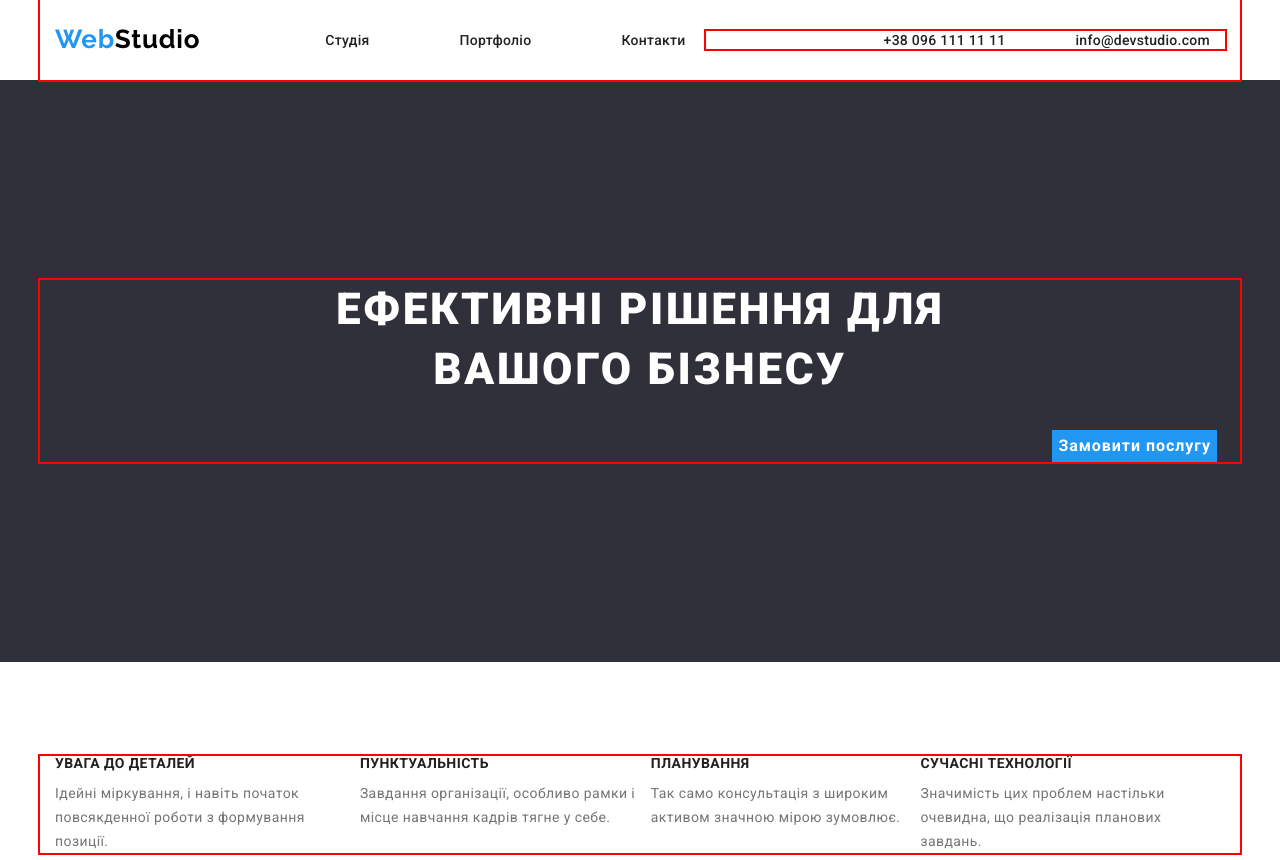
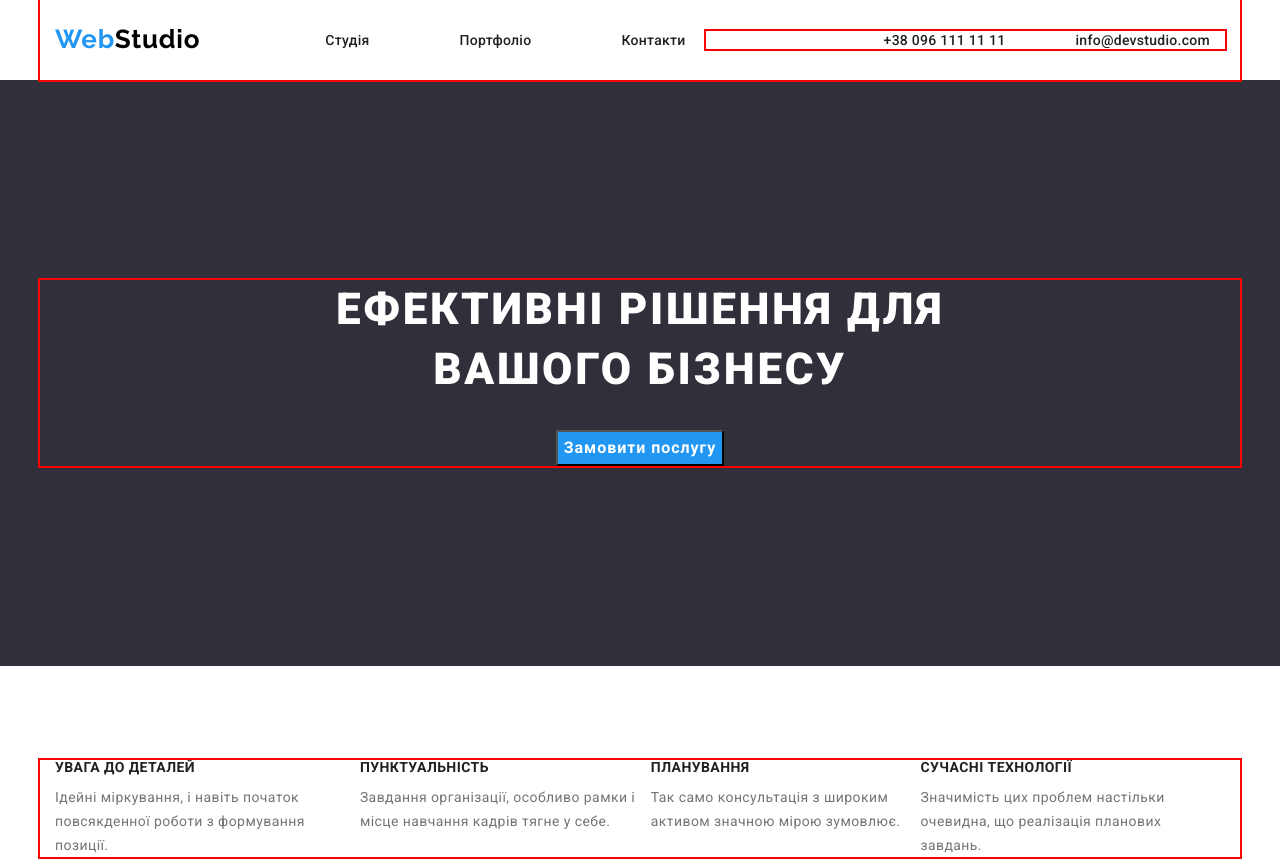
Before and after one commit to Kirill-Chaika/goit-markup-hw-03, a plain HTML site: page index.html in a window 1280 px wide. Shown: the top 860 px of the page. Drawn offline with nearby package versions, Linux system fonts and the light colour scheme.

Commit message:
End of part 3

```diff
--- a/css/styles.css
+++ b/css/styles.css
@@ -27,6 +27,8 @@ ul {
 
 button {
     cursor: pointer;
+    display: block;
+    display: inline-flex;
 }
 img {
     display: block;
@@ -123,6 +125,7 @@ body {
 }
 .posted {
     justify-content: flex-end;
+    text-align: center;
 }
 .posted a:hover,
 .posted a:focus,
@@ -148,6 +151,9 @@ body {
 .hero {
     padding-top: 200px;
     padding-bottom: 200px;
+    align-content: center;
+    margin-right: auto;
+    margin-left: auto;
 }
 .hero-btn {
     font-weight: 700;
@@ -159,10 +165,10 @@ body {
     background-color: var(--brand-color);
     color: var(--text-color);
     display: block;
-    display: flex;
-    margin-right: auto;
-    margin-left: auto;
+    margin: 0 auto;
 }
+
+
 .hero-btn:hover,
 .hero-btn:focus {
     box-shadow: 0px 4px 4px rgba(0, 0, 0, 0.15);
@@ -170,6 +176,7 @@ body {
     border-radius: 4px;
     background-color: #188CE8;
 }
+
 .container-portfolio .list {
     display: block;
     display: flex;
@@ -254,7 +261,7 @@ body {
     cursor: pointer;
     background-color: #F5F4FA;
 }
-.container button {
+.container .hero-portfolio-link button {
     display: block;
     display: flex;
     margin: 0 auto;
```
